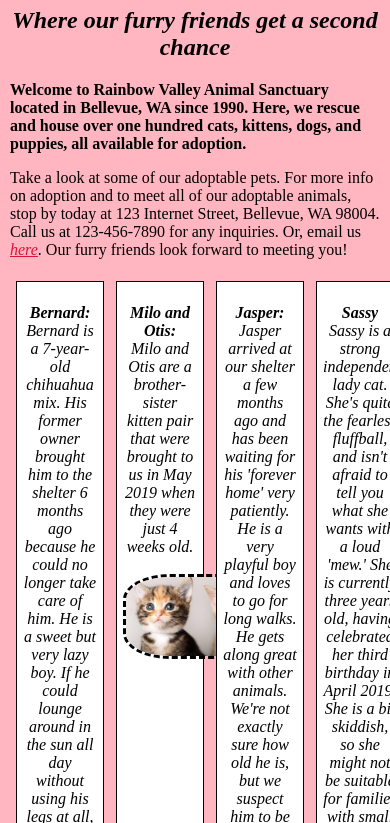
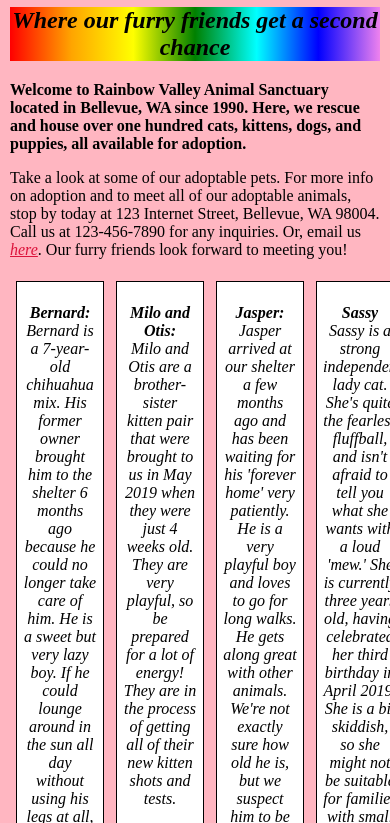
Before and after one commit to spriester/animal-shelter, a plain HTML site: page index.html in a window 390 px wide. Shown: the part 110-933 px from the top of the page. Drawn offline with Linux system fonts and the light colour scheme.

```diff
--- a/css/styles.css
+++ b/css/styles.css
@@ -12,6 +12,7 @@
 h2 {
   text-align: center;
   font-style: oblique;
+  background: linear-gradient(to right, red, orange, yellow, green, cyan, blue, violet);
 }
 
 .intro p {
```
Also changed, not shown: index.html (+1 -1 lines).
